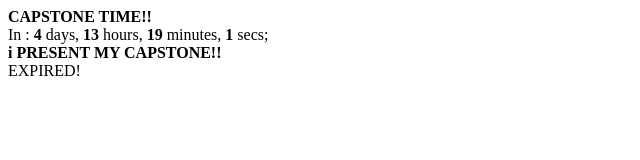
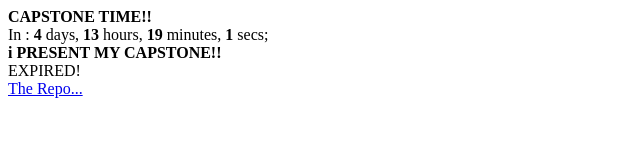
Before and after one commit to KoreaHaos/hello_countdown_timer, a plain HTML site: page index.html in a window 1280 px wide. Shown: the full height of the page, 0-640 px from the left. Drawn offline with Linux system fonts and the light colour scheme.

Commit message:
Add repo location to index.

```diff
--- a/index.html
+++ b/index.html
@@ -9,6 +9,12 @@
     <div id="countdown1"></div>
     <div id="countdown2"></div>
 </body>
+<div>
+
+</div>
 <script src="js/haos_countdown.js"></script>
 
+<div>
+    <a href="https://github.com/KoreaHaos/hello_countdown_timer" target="_blank">The Repo...</a>
+</div>
 </html>
```
